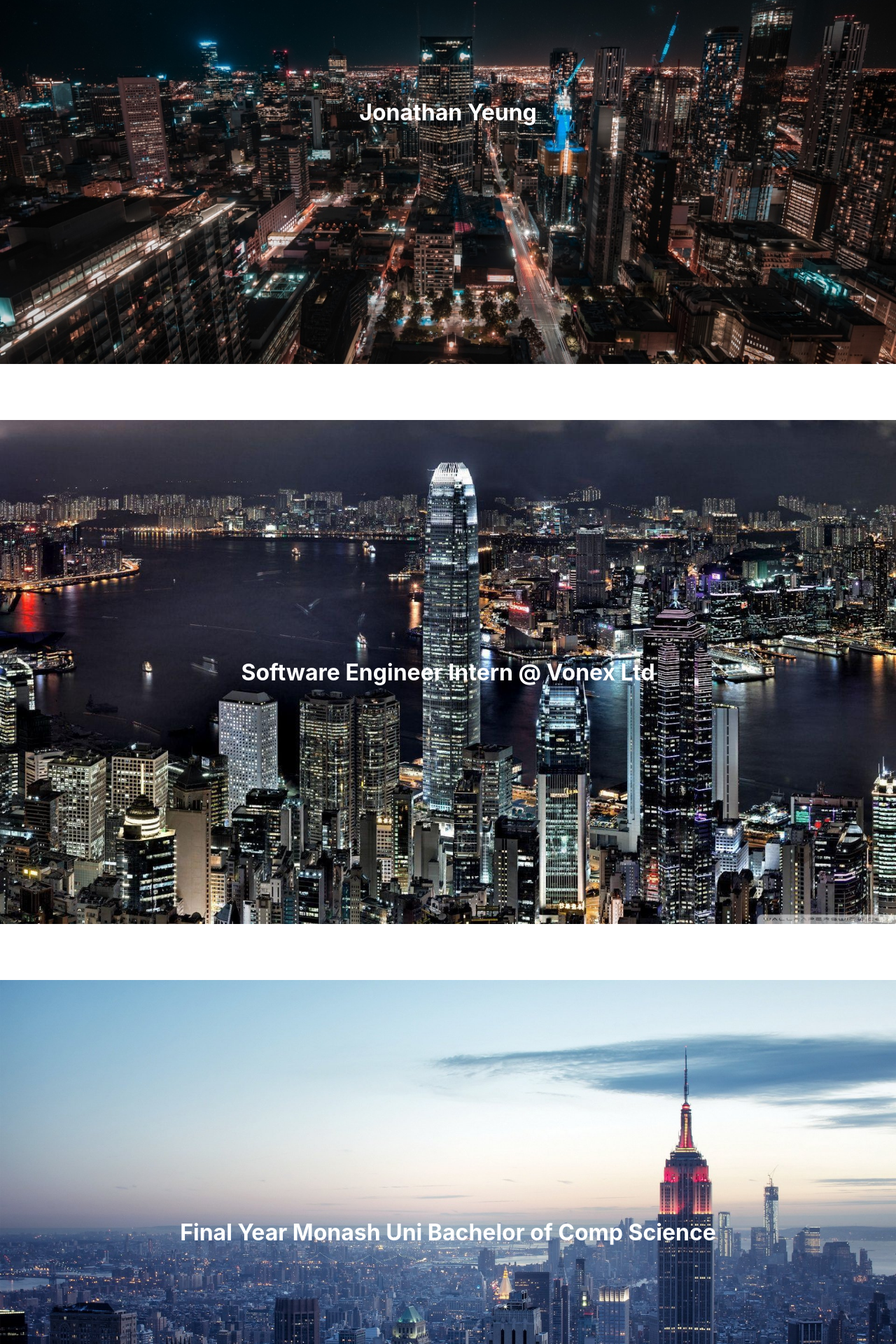
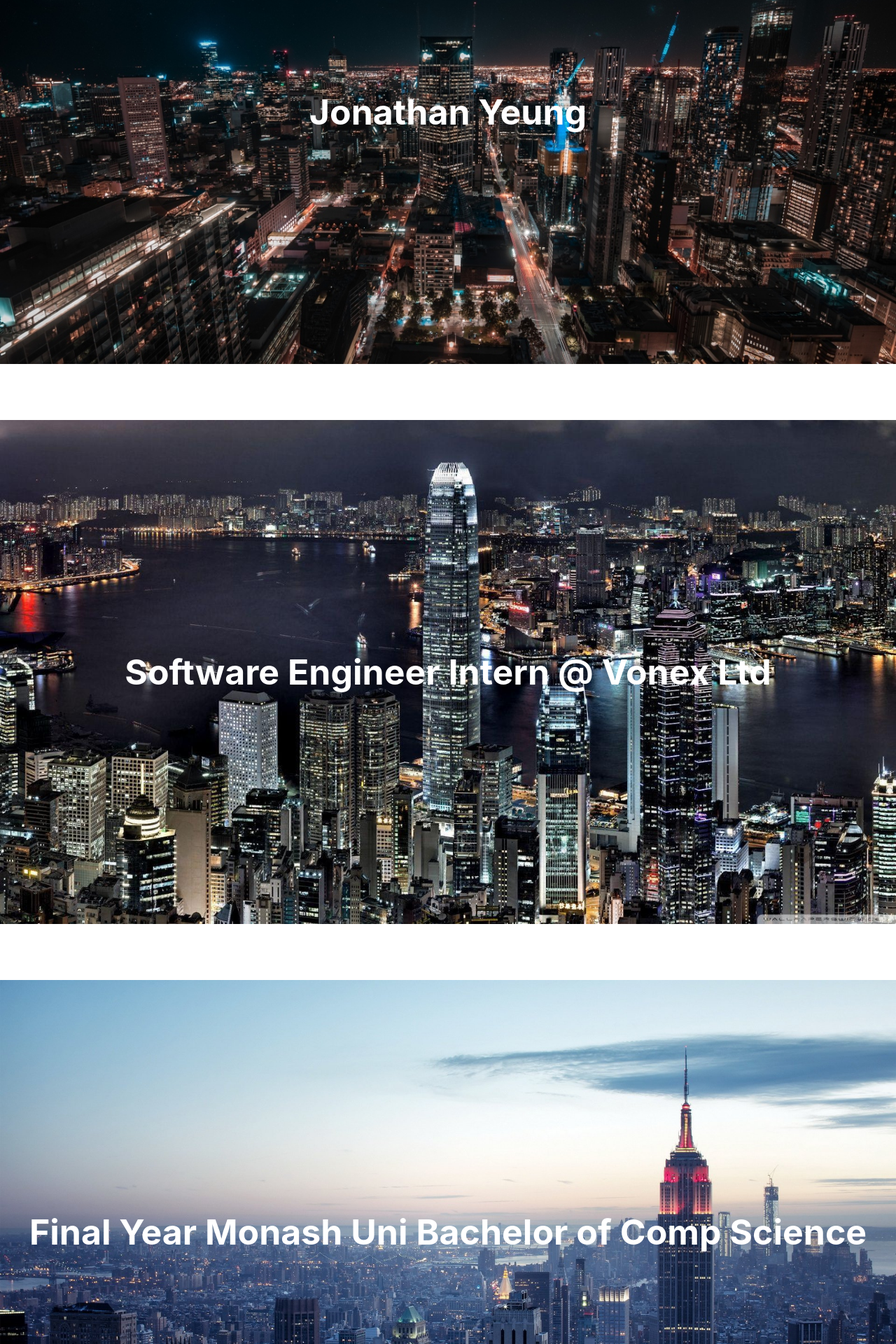
Before and after one commit to YeungJonathan/myPersonalWebsite, a React (Create React App) app: page / in a window 1280 px wide. Shown: the part 240-2160 px from the top of the page at 70% size. Built offline with nearby package versions, Linux system fonts and the light colour scheme.

Commit message:
Fix font size

```diff
--- a/src/App.js
+++ b/src/App.js
@@ -1,8 +1,4 @@
 import React from 'react';
-// import logo from './logo.svg';
-import hongkong from './hongkong.jpg';
-import melbourne from './melbourne.jpg';
-import newyork from './newyork.jpg';
 import './App.css';
 
 
@@ -21,15 +17,13 @@ function App() {
   return (
     <>
     <div style={styles.backgroundContainer} className="melbourne-background background-photo">
-      <h1 style={{color:'white'}}>
-        Jonathan Yeung
-      </h1>
+      <h1 style={{color:'white', fontSize:50}}>Jonathan Yeung</h1>
     </div>
     <div style={styles.backgroundContainer} className="hong-kong-background background-photo">
-        <h1 style={{color:'white'}}>Software Engineer Intern @ Vonex Ltd</h1>
+        <h1 style={{color:'white', fontSize:50}}>Software Engineer Intern @ Vonex Ltd</h1>
     </div>
     <div style={styles.backgroundContainer} className="newyork-background background-photo">
-        <h1 style={{color:'white'}}>Final Year Monash Uni Bachelor of Comp Science</h1>
+        <h1 style={{color:'white', fontSize:50}}>Final Year Monash Uni Bachelor of Comp Science</h1>
     </div>
     </>
 
```
